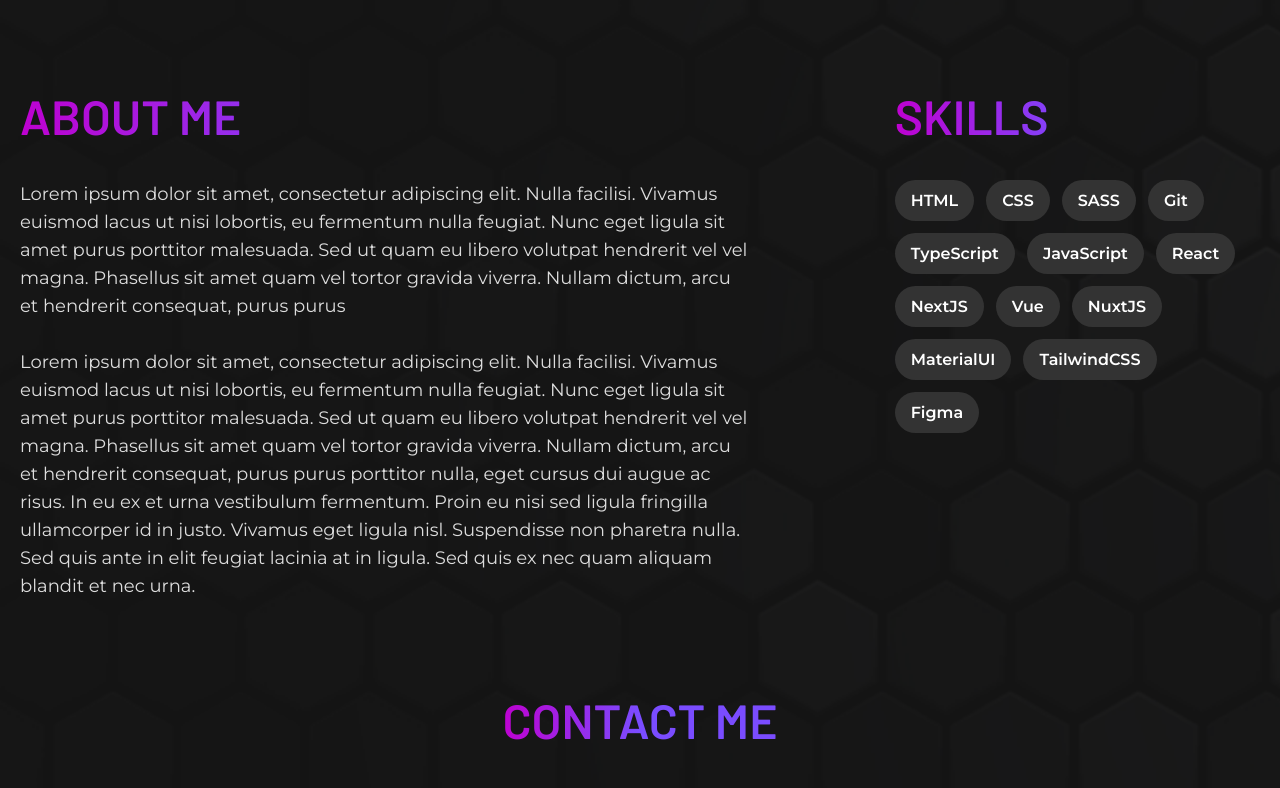
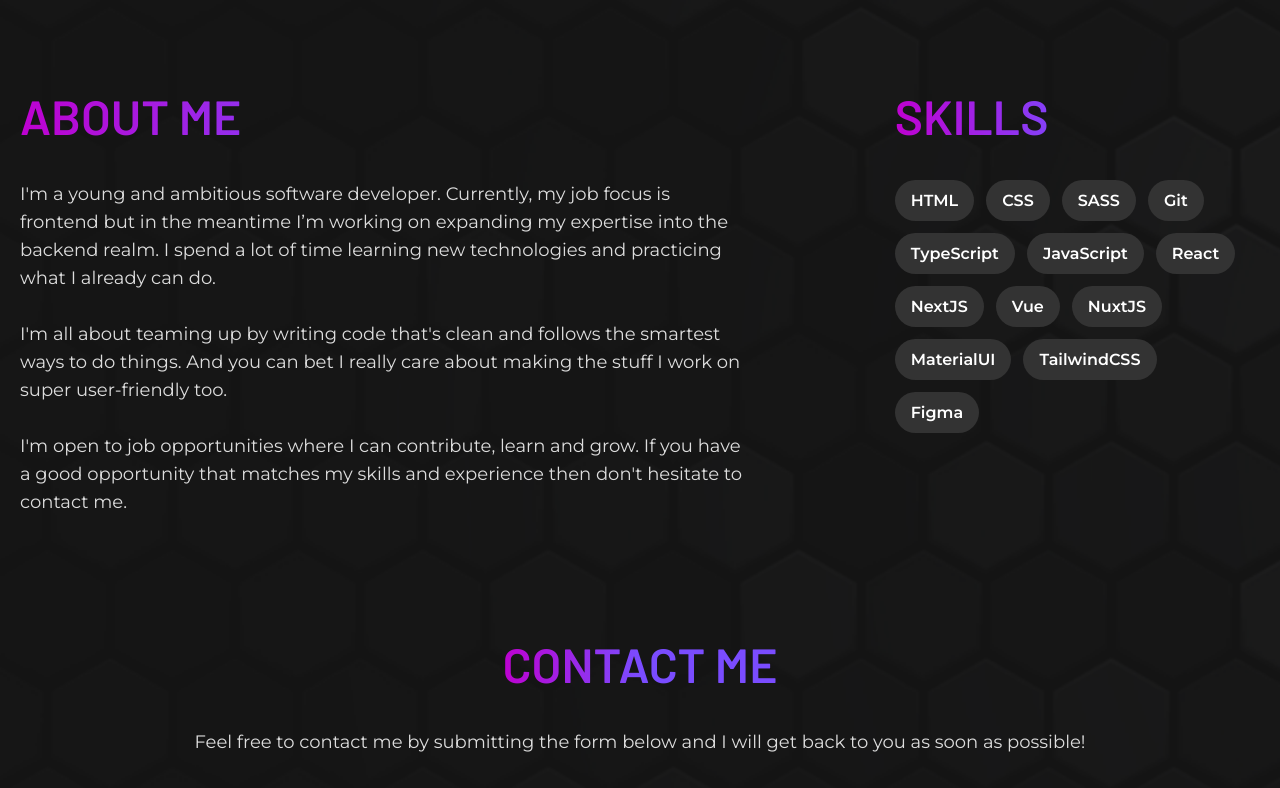
Before and after one commit to sharkanado/portfolio_website, a Next.js app: page / in a window 1280 px wide. Shown: the part 695-1483 px from the top of the page. Built offline with nearby package versions, Linux system fonts and the light colour scheme.

Commit message:
feat: update content

```diff
--- a/src/pages/index.tsx
+++ b/src/pages/index.tsx
@@ -105,23 +105,22 @@
     <div className="lg:w-2/3 lg:mb-0 mb-20">
       <SectionHeader>About Me</SectionHeader>
       <Paragraph align="text-left">
-        Lorem ipsum dolor sit amet, consectetur adipiscing elit. Nulla facilisi.
-        Vivamus euismod lacus ut nisi lobortis, eu fermentum nulla feugiat. Nunc
-        eget ligula sit amet purus porttitor malesuada. Sed ut quam eu libero
-        volutpat hendrerit vel vel magna. Phasellus sit amet quam vel tortor
-        gravida viverra. Nullam dictum, arcu et hendrerit consequat, purus purus
+        I'm a young and ambitious software developer. Currently, my job focus is
+        frontend but in the meantime I’m working on expanding my expertise into
+        the backend realm. I spend a lot of time learning new technologies and
+        practicing what I already can do.
         <br />
         <br />
-        Lorem ipsum dolor sit amet, consectetur adipiscing elit. Nulla facilisi.
-        Vivamus euismod lacus ut nisi lobortis, eu fermentum nulla feugiat. Nunc
-        eget ligula sit amet purus porttitor malesuada. Sed ut quam eu libero
-        volutpat hendrerit vel vel magna. Phasellus sit amet quam vel tortor
-        gravida viverra. Nullam dictum, arcu et hendrerit consequat, purus purus
-        porttitor nulla, eget cursus dui augue ac risus. In eu ex et urna
-        vestibulum fermentum. Proin eu nisi sed ligula fringilla ullamcorper id
-        in justo. Vivamus eget ligula nisl. Suspendisse non pharetra nulla. Sed
-        quis ante in elit feugiat lacinia at in ligula. Sed quis ex nec quam
-        aliquam blandit et nec urna.
+        I'm all about teaming up by writing code that's clean and follows the
+        smartest ways to do things. And you can bet I really care about making
+        the stuff I work on super user-friendly too.
+        <br />
+        <br />
+        I'm open to job opportunities where I can contribute, learn and grow. If
+        you have a good opportunity that matches my skills and experience then
+        don't hesitate to contact me.
+        <br />
+        <br />
       </Paragraph>
     </div>
   );
```
Also changed, not shown: 1 other file (tests, documents, lock files or other folders).
